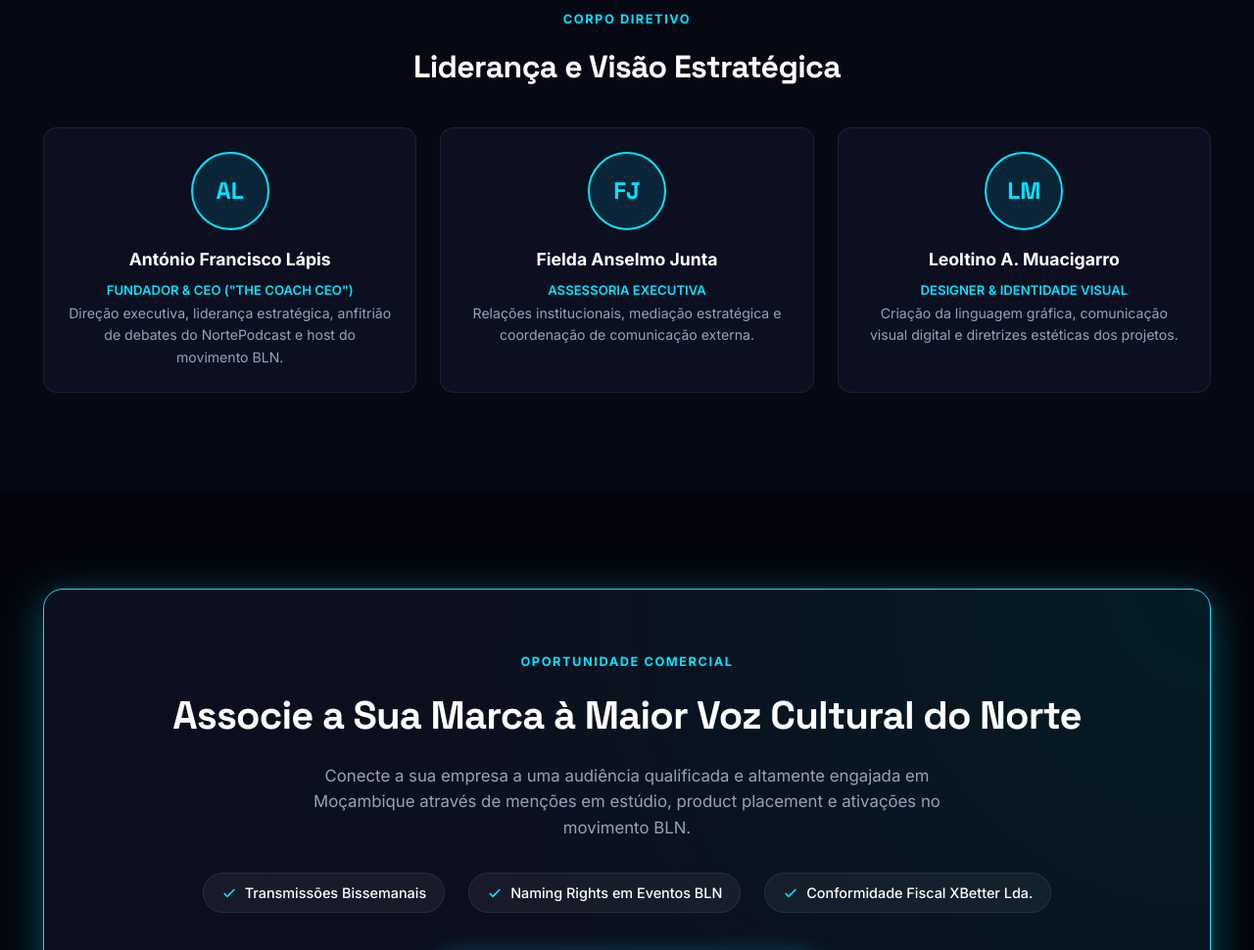
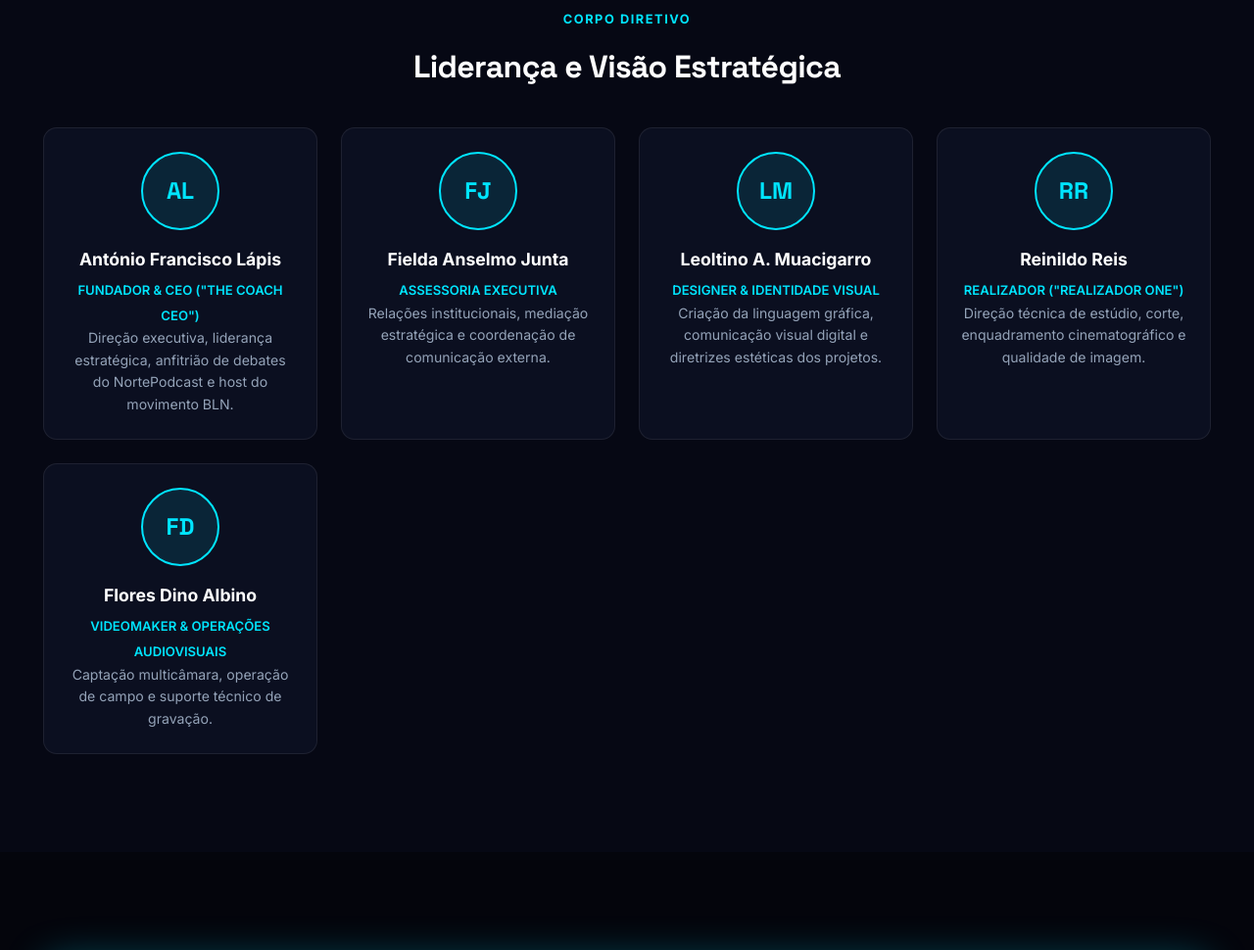
Before and after one commit to iradoweck/norte-podcast, a plain HTML site: page index.html in a window 1280 px wide. Shown: the part 2740-3710 px from the top of the page at 98% size. Drawn offline with Linux system fonts and the light colour scheme.

Commit message:
feat(team): add Reinildo Reis and Flores Dino to production team showcase

```diff
--- a/index.html
+++ b/index.html
@@ -220,6 +220,20 @@
           <span class="leader-role">Designer & Identidade Visual</span>
           <p class="leader-bio">Criação da linguagem gráfica, comunicação visual digital e diretrizes estéticas dos projetos.</p>
         </div>
+
+        <div class="leader-card">
+          <div class="leader-avatar">RR</div>
+          <h4 class="leader-name">Reinildo Reis</h4>
+          <span class="leader-role">Realizador ("Realizador One")</span>
+          <p class="leader-bio">Direção técnica de estúdio, corte, enquadramento cinematográfico e qualidade de imagem.</p>
+        </div>
+
+        <div class="leader-card">
+          <div class="leader-avatar">FD</div>
+          <h4 class="leader-name">Flores Dino Albino</h4>
+          <span class="leader-role">Videomaker & Operações Audiovisuais</span>
+          <p class="leader-bio">Captação multicâmara, operação de campo e suporte técnico de gravação.</p>
+        </div>
       </div>
 
     </div>
```
